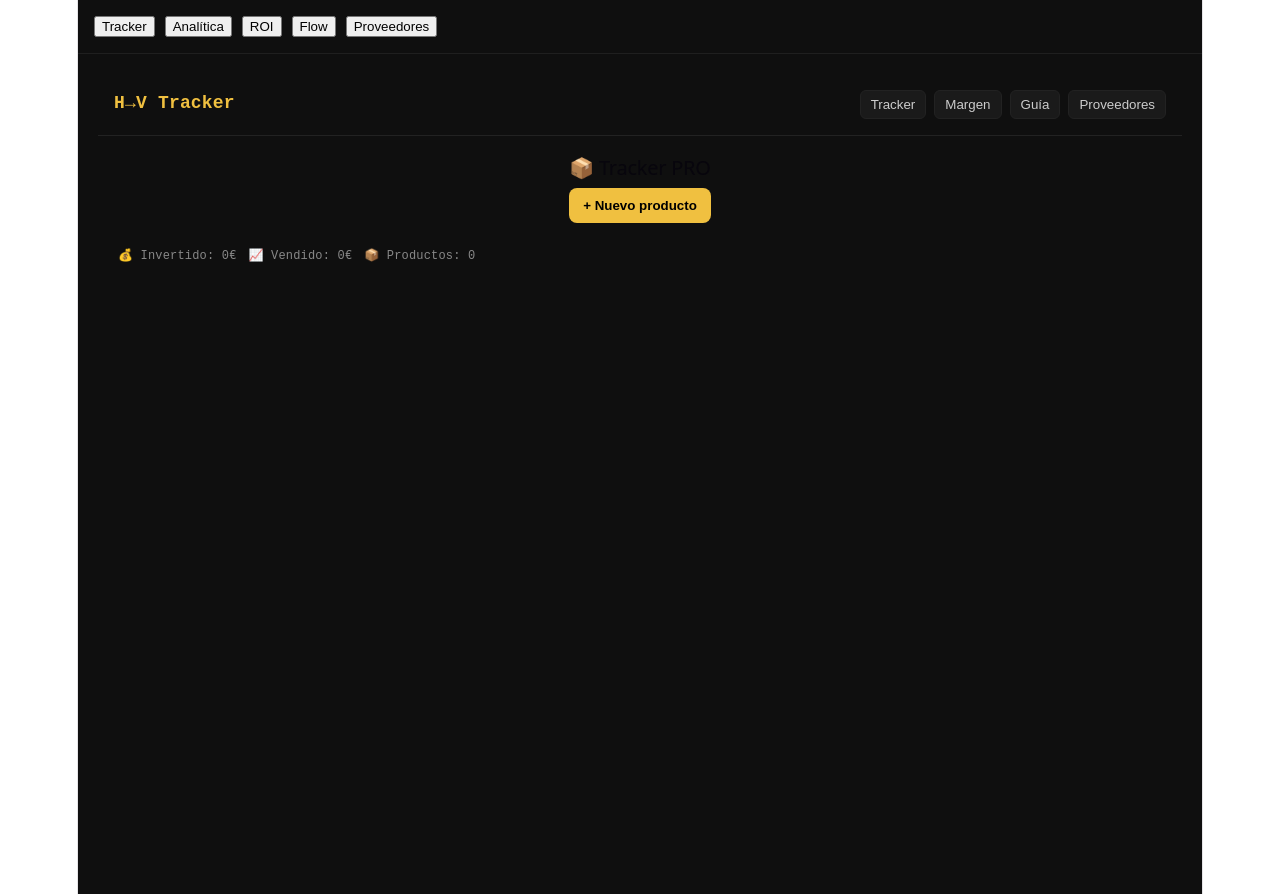
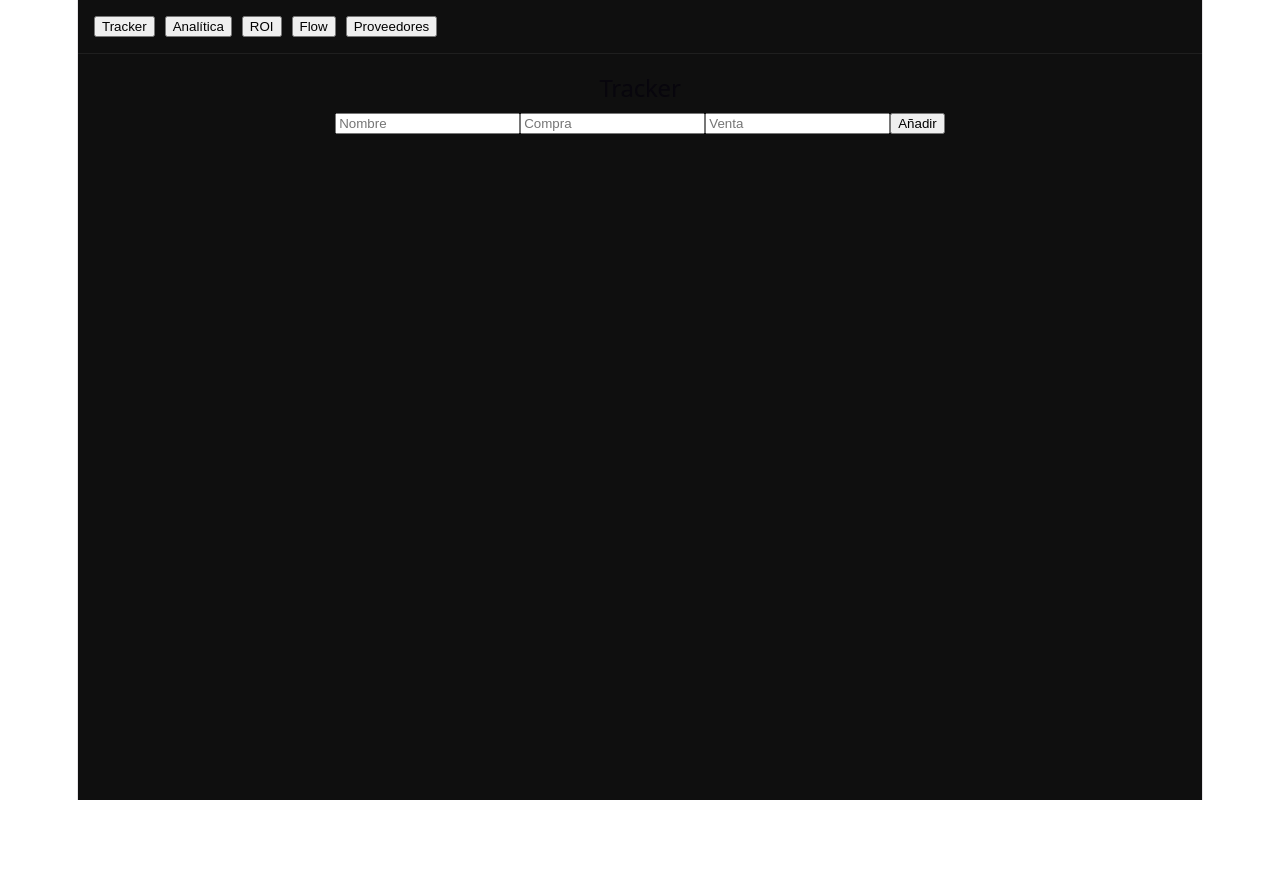
Before and after one commit to sergiojmn/vinted, a React (Vite) app: page / in a window 1280 px wide. After the commit the page ends 800 px from the top, so only its background shows below. Built offline with nearby package versions, Linux system fonts and the light colour scheme.

Commit message:
deploy 2

```diff
--- a/src/components/Tracker.jsx
+++ b/src/components/Tracker.jsx
@@ -1,358 +1,66 @@
 import { useState } from "react";
 
-/* =========================
-   DATA ORIGINAL
-========================= */
+export default function Tracker({ products, setProducts }) {
 
-const BRANDS = [
-  "Stüssy","Ami Paris","Comme des Garçons","Stone Island","Chrome Hearts",
-  "Nike","Adidas","New Balance","Puma","Reebok",
-  "The North Face","Carhartt","Dickies","Patagonia",
-  "Supreme","Palace","BAPE","Off-White","Fear of God",
-  "Essentials","Represent","C.P. Company","Moncler",
-  "Ralph Lauren","Tommy Hilfiger","Calvin Klein","Lacoste",
-  "Burberry","Gucci","Balenciaga","Versace",
-  "Levi's","Wrangler","Diesel",
-  "Kappa","Fila","Ellesse","Champion",
-  "Trapstar","Corteiz","424","Cactus Plant","Sp5der","Otra"
-];
+  const [name, setName] = useState("");
+  const [buy, setBuy] = useState("");
+  const [sell, setSell] = useState("");
 
-const STEPS = ["Localizar","Filtrar","Validar","Decidir","Publicar","Escalar"];
+  const addProduct = () => {
+    if (!name) return;
 
-const STATUS_COLORS = {
-  active:"#f0c040",
-  won:"#4ade80",
-  discarded:"#f87171"
+    const newProduct = {
+      id: Date.now(),
+      name,
+      buyCost: buy,
+      sellPrice: sell,
+      step: 0,
+      status: "active"
     };
 
-const STATUS_LABELS = {
-  active:"En proceso",
-  won:"Ganador",
-  discarded:"Descartado"
+    // ✅ ESTO ES LO IMPORTANTE
+    setProducts(prev => [...prev, newProduct]);
+
+    setName("");
+    setBuy("");
+    setSell("");
   };
 
-const newProduct = () => ({
-  id: Date.now(),
-  name: "",
-  brand: "Stüssy",
-  buyCost: "",
-  sellPrice: "",
-  step: 0,
-  status: "active",
-  vintedSaturated: false,
-  soldIn7Days: false,
-  notes: ""
-});
+  return (
+    <div>
 
-/* =========================
-   APP
-========================= */
+      <h2>Tracker</h2>
 
-export default function App() {
-  const [products, setProducts] = useState([]);
-  const [view, setView] = useState("tracker");
-  const [showForm, setShowForm] = useState(false);
-  const [draft, setDraft] = useState(newProduct());
+      {/* FORM */}
+      <input
+        placeholder="Nombre"
+        value={name}
+        onChange={e => setName(e.target.value)}
+      />
 
-  const addProduct = () => {
-    if (!draft.name) return;
-    setProducts(p => [...p, { ...draft, id: Date.now() }]);
-    setDraft(newProduct());
-    setShowForm(false);
-  };
+      <input
+        placeholder="Compra"
+        value={buy}
+        onChange={e => setBuy(e.target.value)}
+      />
 
-  const updateProduct = (id, ch) =>
-    setProducts(p => p.map(x => x.id === id ? { ...x, ...ch } : x));
+      <input
+        placeholder="Venta"
+        value={sell}
+        onChange={e => setSell(e.target.value)}
+      />
 
-  const removeProduct = (id) =>
-    setProducts(p => p.filter(x => x.id !== id));
-
-  const invested = products.reduce((s,p)=>s+(parseFloat(p.buyCost)||0),0);
-  const earned = products.reduce((s,p)=>s+(parseFloat(p.sellPrice)||0),0);
-
-  return (
-    <div style={S.root}>
-
-      {/* HEADER */}
-      <header style={S.header}>
-        <div style={S.logo}>H→V Tracker</div>
-
-        <div style={S.nav}>
-          <button onClick={()=>setView("tracker")} style={S.navBtn}>Tracker</button>
-          <button onClick={()=>setView("calc")} style={S.navBtn}>Margen</button>
-          <button onClick={()=>setView("check")} style={S.navBtn}>Guía</button>
-          <button onClick={()=>setView("sup")} style={S.navBtn}>Proveedores</button>
-        </div>
-      </header>
-
-      {/* ================= TRACKER ================= */}
-      {view === "tracker" && (
-        <div style={S.page}>
-          <h2 style={S.title}>📦 Tracker PRO</h2>
-
-          <button style={S.addBtn} onClick={()=>setShowForm(v=>!v)}>
-            {showForm ? "Cancelar" : "+ Nuevo producto"}
+      <button onClick={addProduct}>
+        Añadir
       </button>
 
-          {/* FORM */}
-          {showForm && (
-            <div style={S.card}>
-              <input
-                placeholder="Nombre"
-                value={draft.name}
-                onChange={e=>setDraft({...draft,name:e.target.value})}
-                style={S.input}
-              />
-
-              <div style={S.row}>
-                <input
-                  placeholder="Compra €"
-                  value={draft.buyCost}
-                  onChange={e=>setDraft({...draft,buyCost:e.target.value})}
-                  style={S.input}
-                />
-                <input
-                  placeholder="Venta €"
-                  value={draft.sellPrice}
-                  onChange={e=>setDraft({...draft,sellPrice:e.target.value})}
-                  style={S.input}
-                />
-              </div>
-
-              <button onClick={addProduct} style={S.saveBtn}>
-                Guardar
-              </button>
-            </div>
-          )}
-
-          {/* STATS */}
-          <div style={S.stats}>
-            <div>💰 Invertido: {invested.toFixed(0)}€</div>
-            <div>📈 Vendido: {earned.toFixed(0)}€</div>
-            <div>📦 Productos: {products.length}</div>
-          </div>
-
-          {/* LIST */}
-          <div style={{display:"grid",gap:12}}>
+      {/* LISTA */}
       {products.map(p => (
-              <div key={p.id} style={S.card}>
-
-                <div style={S.cardHeader}>
-                  <div>
-                    <b>{p.name || "Sin nombre"}</b>
-                    <div style={{fontSize:12,color:"#777"}}>
-                      {p.buyCost}€ → {p.sellPrice}€
-                    </div>
-                  </div>
-
-                  <span style={{
-                    ...S.badge,
-                    background: STATUS_COLORS[p.status]
-                  }}>
-                    {STATUS_LABELS[p.status]}
-                  </span>
-                </div>
-
-                {/* STEPS */}
-                <div style={S.steps}>
-                  {STEPS.map((s,i)=>(
-                    <button
-                      key={s}
-                      onClick={()=>updateProduct(p.id,{step:i})}
-                      style={{
-                        ...S.step,
-                        background: i<=p.step ? "#f0c040" : "#1a1a1a",
-                        color: i<=p.step ? "#000" : "#777"
-                      }}
-                    >
-                      {s}
-                    </button>
-                  ))}
-                </div>
-
-                {/* ACTIONS */}
-                <div style={S.actions}>
-                  <select
-                    value={p.status}
-                    onChange={e=>updateProduct(p.id,{status:e.target.value})}
-                    style={S.select}
-                  >
-                    <option value="active">Activo</option>
-                    <option value="won">Ganador</option>
-                    <option value="discarded">Descartado</option>
-                  </select>
-
-                  <button onClick={()=>removeProduct(p.id)} style={S.deleteBtn}>
-                    Eliminar
-                  </button>
-                </div>
-
+        <div key={p.id}>
+          <b>{p.name}</b> {p.buyCost}€ → {p.sellPrice}€
         </div>
       ))}
-          </div>
-        </div>
-      )}
-
-      {/* ================= CALC ================= */}
-      {view === "calc" && (
-        <div style={S.page}>
-          <h2>🧮 Calculadora</h2>
-          <p>Versión simple (puedo hacerte dashboard pro si quieres)</p>
-        </div>
-      )}
-
-      {/* ================= CHECK ================= */}
-      {view === "check" && (
-        <div style={S.page}>
-          <h2>✅ Guía</h2>
-          <p>Checklist del sistema de reventa</p>
-        </div>
-      )}
-
-      {/* ================= SUPPLIERS ================= */}
-      {view === "sup" && (
-        <div style={S.page}>
-          <h2>📋 Proveedores</h2>
-          <p>Aquí puedes pegar tu array completo SUPPLIERS</p>
-        </div>
-      )}
 
     </div>
   );
 }
-
-/* =========================
-   ESTILOS PRO
-========================= */
-
-const S = {
-  root:{
-    fontFamily:"monospace",
-    background:"#0f0f0f",
-    color:"#e8e8e8",
-    minHeight:"100vh"
-  },
-
-  header:{
-    display:"flex",
-    justifyContent:"space-between",
-    padding:16,
-    borderBottom:"1px solid #222"
-  },
-
-  logo:{
-    fontWeight:900,
-    color:"#f0c040"
-  },
-
-  nav:{display:"flex",gap:8},
-
-  navBtn:{
-    background:"#1a1a1a",
-    border:"1px solid #222",
-    color:"#ccc",
-    padding:"6px 10px",
-    borderRadius:6,
-    cursor:"pointer"
-  },
-
-  page:{padding:20},
-
-  title:{fontSize:20},
-
-  addBtn:{
-    background:"#f0c040",
-    border:"none",
-    padding:"10px 14px",
-    borderRadius:8,
-    fontWeight:700,
-    marginBottom:10,
-    cursor:"pointer"
-  },
-
-  card:{
-    background:"#111",
-    border:"1px solid #222",
-    padding:12,
-    borderRadius:10
-  },
-
-  input:{
-    width:"100%",
-    padding:8,
-    marginBottom:6,
-    background:"#0f0f0f",
-    border:"1px solid #222",
-    color:"#fff",
-    borderRadius:6
-  },
-
-  row:{display:"grid",gridTemplateColumns:"1fr 1fr",gap:6},
-
-  saveBtn:{
-    width:"100%",
-    background:"#4ade80",
-    border:"none",
-    padding:8,
-    borderRadius:6,
-    fontWeight:700
-  },
-
-  stats:{
-    display:"flex",
-    gap:12,
-    margin:"10px 0",
-    fontSize:12,
-    color:"#888"
-  },
-
-  cardHeader:{
-    display:"flex",
-    justifyContent:"space-between",
-    alignItems:"center"
-  },
-
-  badge:{
-    padding:"4px 8px",
-    borderRadius:20,
-    fontSize:10,
-    fontWeight:700,
-    color:"#000"
-  },
-
-  steps:{
-    display:"flex",
-    flexWrap:"wrap",
-    gap:6,
-    marginTop:10
-  },
-
-  step:{
-    border:"none",
-    padding:"4px 8px",
-    borderRadius:6,
-    fontSize:10,
-    cursor:"pointer"
-  },
-
-  actions:{
-    display:"flex",
-    justifyContent:"space-between",
-    marginTop:10
-  },
-
-  select:{
-    background:"#111",
-    color:"#fff",
-    border:"1px solid #222"
-  },
-
-  deleteBtn:{
-    background:"transparent",
-    border:"1px solid #f87171",
-    color:"#f87171",
-    padding:"4px 8px",
-    borderRadius:6,
-    cursor:"pointer"
-  }
-};
```
Lines whose indentation alone changed are shown as unchanged.
